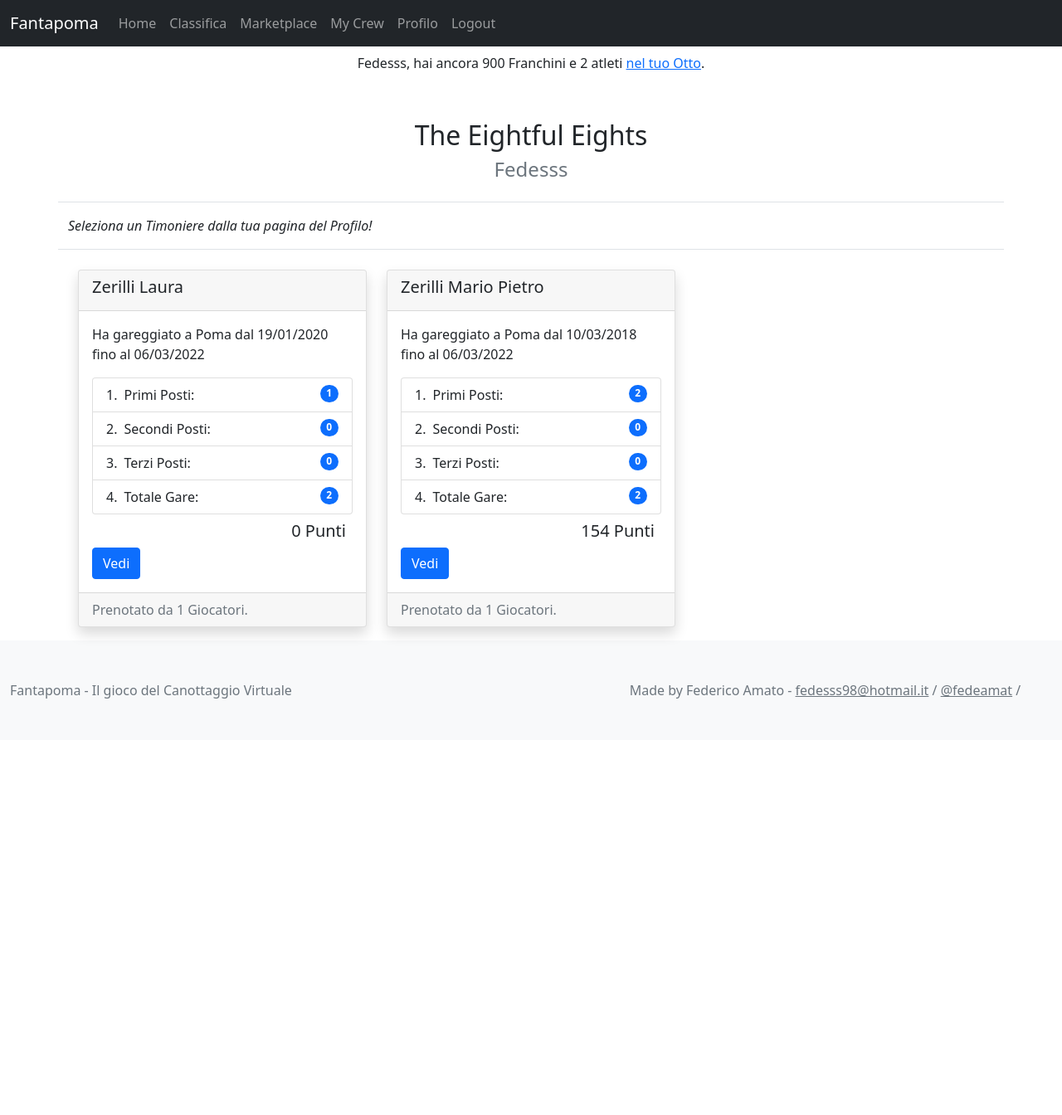
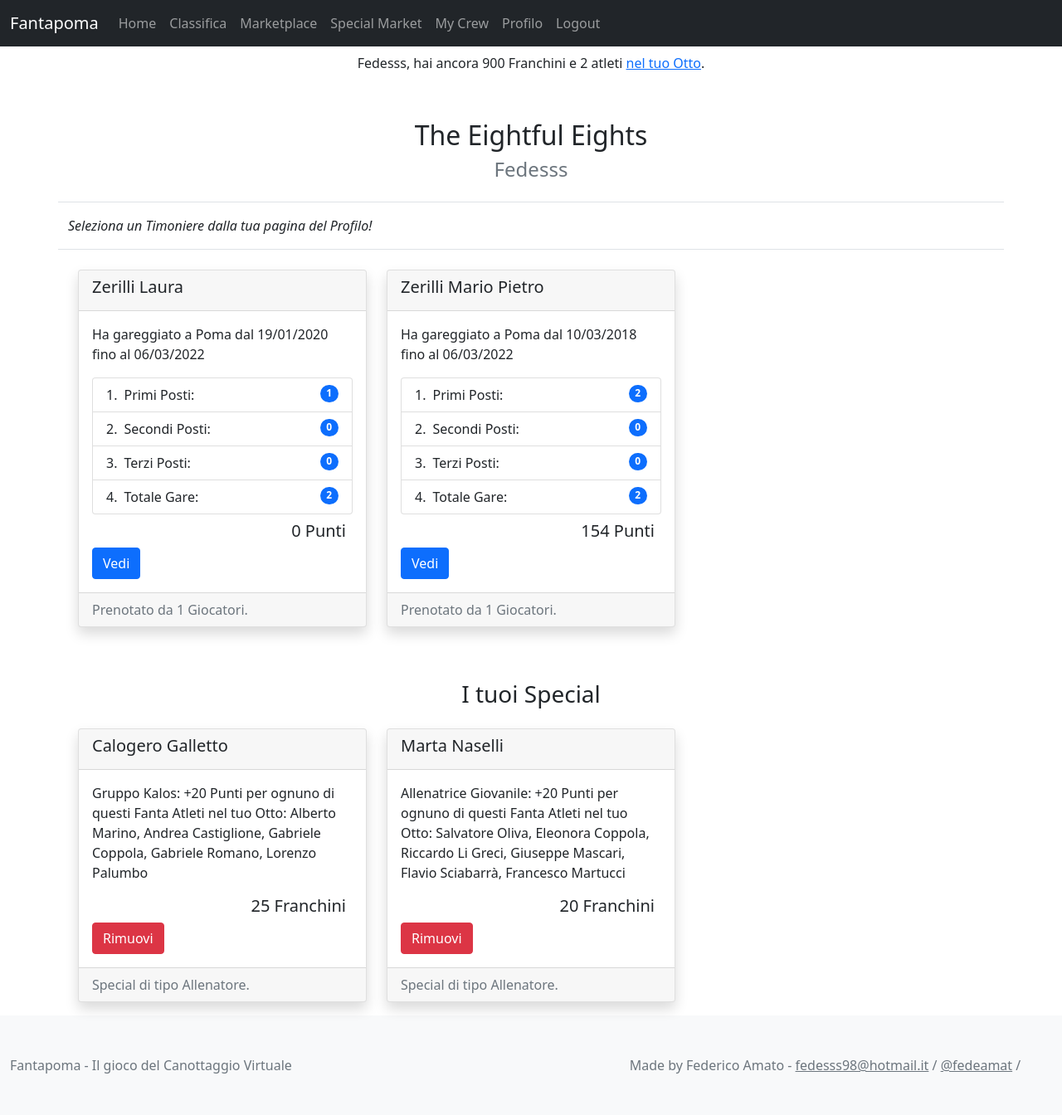
Before and after one commit to fedesss98/scp-django, a Django app: page /fantapoma/mycrew/ in a window 1280 px wide. Shown: the whole page at 83% size. Before the commit the page ends 842 px from the top, so only its background shows below. Run offline with Django 3.2, Linux system fonts and the light colour scheme; a user stored in the database is signed in; data comes from the database, SQL or seed files in the repository.

Commit message:
Add specials

```diff
--- a/fantapoma/templates/fantapoma/mycrew.html
+++ b/fantapoma/templates/fantapoma/mycrew.html
@@ -58,6 +58,30 @@
     </div>
   </div>
 </div>
+<div class="container card-container mt-5">
+  <h3 class="text-center">I tuoi Special</h3>
+  <div class="container-fluid object">
+    <div class="row">
+    {% for object in specials %}
+      <div class="col-sm-4 my-3">
+        <div class="card shadow">
+          <div class="card-header">
+            <h5>{{object.name}}</h5>
+          </div>
+          <div class="card-body">
+            <p class="card-text">{{ object.special }}</p>
+            <h5 class="card-text text-end m-2">{{object.price}} Franchini</h5>
+            <a href="{% url 'fantapoma:sell_special' object.id %}" class="btn btn-danger">Rimuovi</a>
+          </div>
+          <div class="card-footer text-muted">
+            Special di tipo {{ object.tipo }}.
+          </div>
+        </div>
+      </div>
+    {% endfor %}
+    </div>
+  </div>
+</div>
 
 
 <style>
--- a/fantapoma/templates/fantapoma/navbar.html
+++ b/fantapoma/templates/fantapoma/navbar.html
@@ -22,6 +22,9 @@
         {% if request.user.is_authenticated %}
         <li class="nav-item">
           <a class="nav-link" href="{% url 'fantapoma:marketplace' %}">Marketplace</a>
+        </li>
+        <li class="nav-item">
+          <a class="nav-link" href="{% url 'fantapoma:special-market' %}">Special Market</a>
         </li>
         <li class="nav-item">
           <a class="nav-link" href="{% url 'fantapoma:mycrew' %}">My Crew</a>
--- a/fantapoma/urls.py
+++ b/fantapoma/urls.py
@@ -1,7 +1,7 @@
 from django.urls import path, include
 
 from . import views
-from fantapoma.views import MyCrewView, FantaAthleteView, LeaderboardView, ViewCrew, CreateSpecialView, ListSpecialsView, UpdatePointsView, RawFantaAthleteListView, EventsView, StatisticsView, GivePointsView
+from fantapoma.views import *
 
 app_name = 'fantapoma'
 
@@ -14,10 +14,15 @@ urlpatterns = [
         path('statistics/', StatisticsView.as_view(), name='statistics'),
         path('view_crew/<str:pk>/', ViewCrew.as_view(), name='view-crew'),
         path('view_crew/', ViewCrew.as_view(), name='view-crew'),
-        path('create_special', CreateSpecialView.as_view(), name='create-special'),
-        path('view_specials', ListSpecialsView.as_view(), name='view-specials'),
+        # Specials
+        path('special-market', ListSpecialsView.as_view(), name='special-market'),
+        path('buy-special/<int:special_id>/', BuySpecialView.as_view(), name='buy_special'),
+        path('sell-special/<int:special_id>/', SellSpecialView.as_view(), name='sell_special'),
+        # Aftermatch Points
         path('submit-points/<int:athlete_id>/', UpdatePointsView.as_view(), name='submit-points'),
         path('submit-points/', UpdatePointsView.as_view(), name='submit-points'),
         path('athletes/', RawFantaAthleteListView.as_view(), name='athlete-list'),
+        # Utilities
         path('give-points/', GivePointsView.as_view(), name='give-points'),
+        path('create-special/', CreateSpecialView.as_view(), name='create-special'),
     ]
--- a/fantapoma/views.py
+++ b/fantapoma/views.py
@@ -9,8 +9,9 @@ from django.db.models import F
 from django.contrib.auth.mixins import LoginRequiredMixin, UserPassesTestMixin
 
 from fantapoma.models import FantaAthlete, Special, Player
+from events.models import Crew, Athlete, Race, Event
 from django.contrib.auth.models import User
-from .forms import UpdatePointsForm
+from .forms import UpdatePointsForm, SpecialForm
 
 from django.contrib import messages
 
@@ -27,11 +28,9 @@ def view_athlete(request, id):
     user = request.user
     if fantaathlete.athlete is not None:
         # All the crews of all the races in which the athlete has participated
-        crews = fantaathlete.athlete.crew_set.all()
-        # All the races in which the athlete has participated
-        races = [crew.race for crew in crews]
+        crews = fantaathlete.athlete.crew_set.filter(race__event__date__year=2024)
     else:
-        races = []
+        crews = Crew.objects.none()
     buy = True
     sell = False
     # If the user has the athlete in it's eight
@@ -49,7 +48,7 @@ def view_athlete(request, id):
     context = {
         'title': f"{fantaathlete.name} - Fantapoma",
         'athlete': fantaathlete,
-        'races': races,
+        'crews': crews,
         'buy': buy,
         'sell': sell,
     }
@@ -86,8 +85,6 @@ class MyCrewView(LoginRequiredMixin, ListView):
     model = FantaAthlete
     template_name = "fantapoma/mycrew.html"
 
-    context_object_name = 'player'
-
     def get_queryset(self):
         self.user = self.request.user
         return self.user.athletes_set.all()
@@ -96,6 +93,7 @@ class MyCrewView(LoginRequiredMixin, ListView):
         self.user = self.request.user
         context = super().get_context_data(**kwargs)
         context['atleti'] = self.user.athletes_set.all()
+        context['specials'] = self.user.specials_set.all()
         return context
 
 
@@ -108,11 +106,9 @@ class FantaAthleteView(ListView):
 
     def get_queryset(self):
         athlete_name = self.request.GET.get('athlete_name')
-        print(athlete_name)
         queryset = super().get_queryset().order_by('name')
         if athlete_name is not None:
             queryset = FantaAthlete.objects.filter(name__icontains=athlete_name)
-        print(queryset)
         return queryset
 
     def get_ordering(self):
@@ -167,12 +163,9 @@ class ViewCrew(DetailView):
         return context
 
 
-class CreateSpecialView(CreateView):
-    model = Special
-    fields = '__all__'
-
 
 class ListSpecialsView(ListView):
+    template_name = "fantapoma/special_market.html"
     model = Special
 
 
@@ -256,3 +249,46 @@ class GivePointsView(UserPassesTestMixin, View):
         Player.objects.filter(user__username__in=usernames).update(franchs=F('franchs') + franchs)
         players = Player.objects.select_related('user').all()
         return render(request, self.template_name, {'players': players})
+
+
+class CreateSpecialView(UserPassesTestMixin, CreateView):
+    model = Special
+    form_class = SpecialForm
+    template_name = 'fantapoma/create_special.html'
+    success_url = reverse_lazy('fantapoma:create-special')
+
+    def test_func(self):
+        return self.request.user.is_staff
+
+
+class BuySpecialView(LoginRequiredMixin, View):
+    def get(self, request, *args, **kwargs):
+        special = get_object_or_404(Special, id=kwargs['special_id'])
+        franchs = special.price
+        remain_franchs = request.user.player.franchs - franchs
+        if special.players.filter(id=request.user.id).exists():
+            messages.error(request, 'Hai già acquistato questo Special!')
+        elif remain_franchs < 0:
+            messages.error(request, 'Non hai abbastanza Franchini per comprare!')
+        else:
+            special.players.add(request.user)
+            special.save()
+            request.user.player.franchs = remain_franchs
+            request.user.player.save()
+            messages.success(request, 'Acquistato!')
+        return redirect('fantapoma:special-market')
+
+
+class SellSpecialView(LoginRequiredMixin, View):
+    def get(self, request, *args, **kwargs):
+        special = get_object_or_404(Special, id=kwargs['special_id'])
+        franchs = special.price
+        if special.players.filter(id=request.user.id).exists():
+            special.players.remove(request.user)  # Remove the Special instance from the user
+            special.save()
+            request.user.player.franchs += franchs
+            request.user.player.save()
+            messages.success(request, f'Hai venduto il tuo {special.name}!')
+        else:
+            messages.error(request, f'Non hai nessun {special.name} da vendere!')
+        return redirect('fantapoma:special-market')
```
Also changed, not shown: fantapoma/forms.py (+11 -5 lines), fantapoma/templates/fantapoma/create_special.html (added, +16 -0 lines), fantapoma/templates/fantapoma/special_market.html (added, +70 -0 lines).
